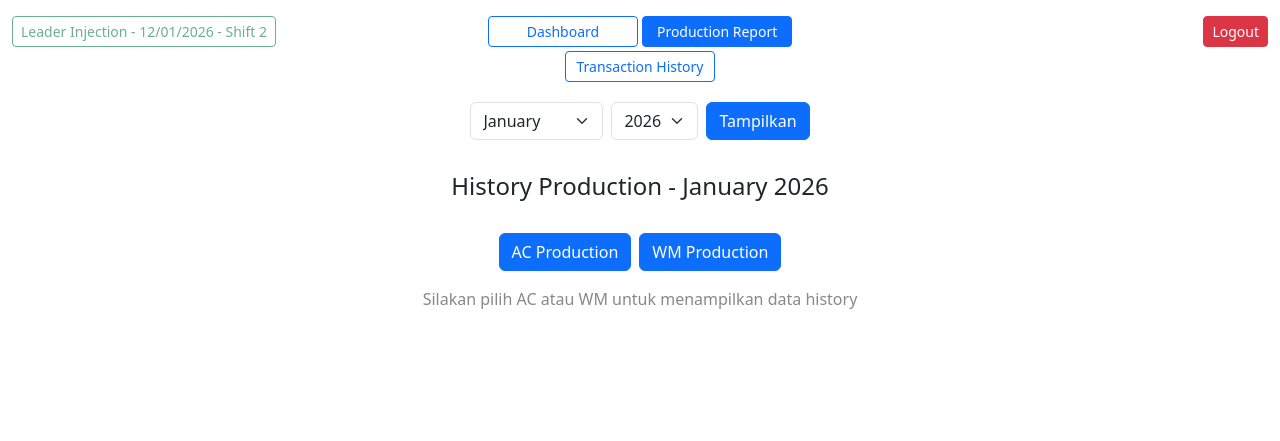
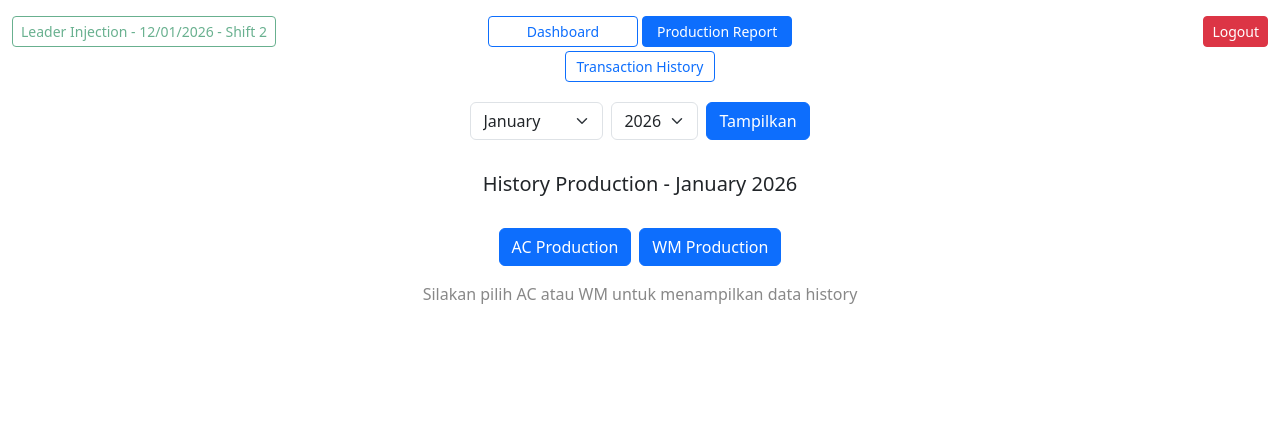
Before and after one commit to 19032-MuhammadRaffi/LOT-INJ, a PHP site: page /page/inj/history.php in a window 1280 px wide. Shown: the top 441 px of the page. Run offline with PHP 8.4, Linux system fonts and the light colour scheme; a user stored in the database is signed in.

Commit message:
Update Heading

```diff
--- a/page/assy/history.php
+++ b/page/assy/history.php
@@ -94,7 +94,7 @@ require 'function_history.php';
         <!-- Table Report -->
         <div class="row">
             <!-- Production History -->
-            <h4 class="text-center my-3">History Production - <?= date('F', mktime(0, 0, 0, $selectedMonth, 1)) ?> <?= $selectedYear ?></h4>
+            <h5 class="text-center my-3">History Production - <?= date('F', mktime(0, 0, 0, $selectedMonth, 1)) ?> <?= $selectedYear ?></h5>
             <?php
             foreach ($komponen as $kode => $data): ?>
                 <div class="col-md-6 col-lg-6 col-xl-3 mt-2">
--- a/page/inj/history.php
+++ b/page/inj/history.php
@@ -94,7 +94,7 @@ require 'function_history.php';
         <!-- Table Report -->
         <div class="row">
             <!-- Production History -->
-            <h4 class="text-center my-3">History Production - <?= date('F', mktime(0, 0, 0, $selectedMonth, 1)) ?> <?= $selectedYear ?></h4>
+            <h5 class="text-center my-3">History Production - <?= date('F', mktime(0, 0, 0, $selectedMonth, 1)) ?> <?= $selectedYear ?></h5>
             <form method="POST" class="mt-3 d-flex gap-2 align-items-center justify-content-center">
                 <button type="submit" name="AC_DATA" class="btn btn-primary">AC Production</button>
                 <button type="submit" name="WM_DATA" class="btn btn-primary">WM Production</button>
```
